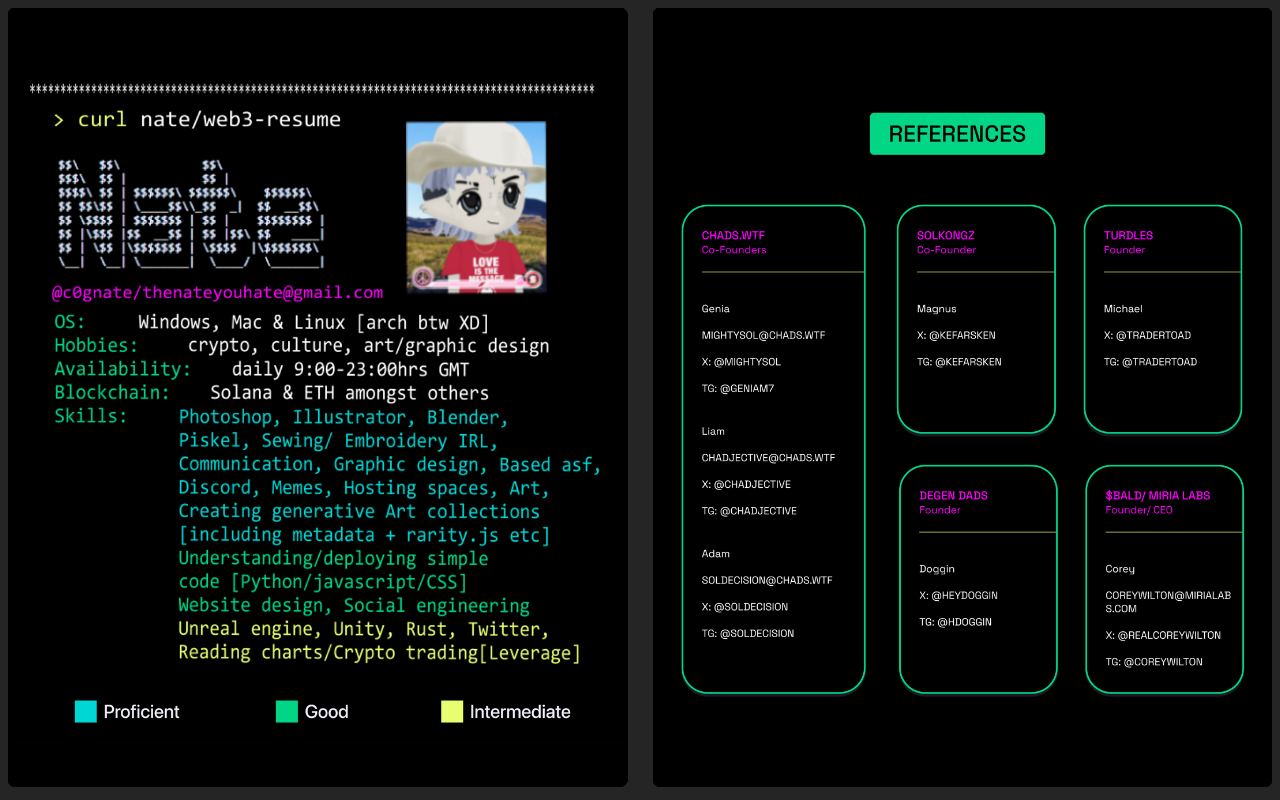
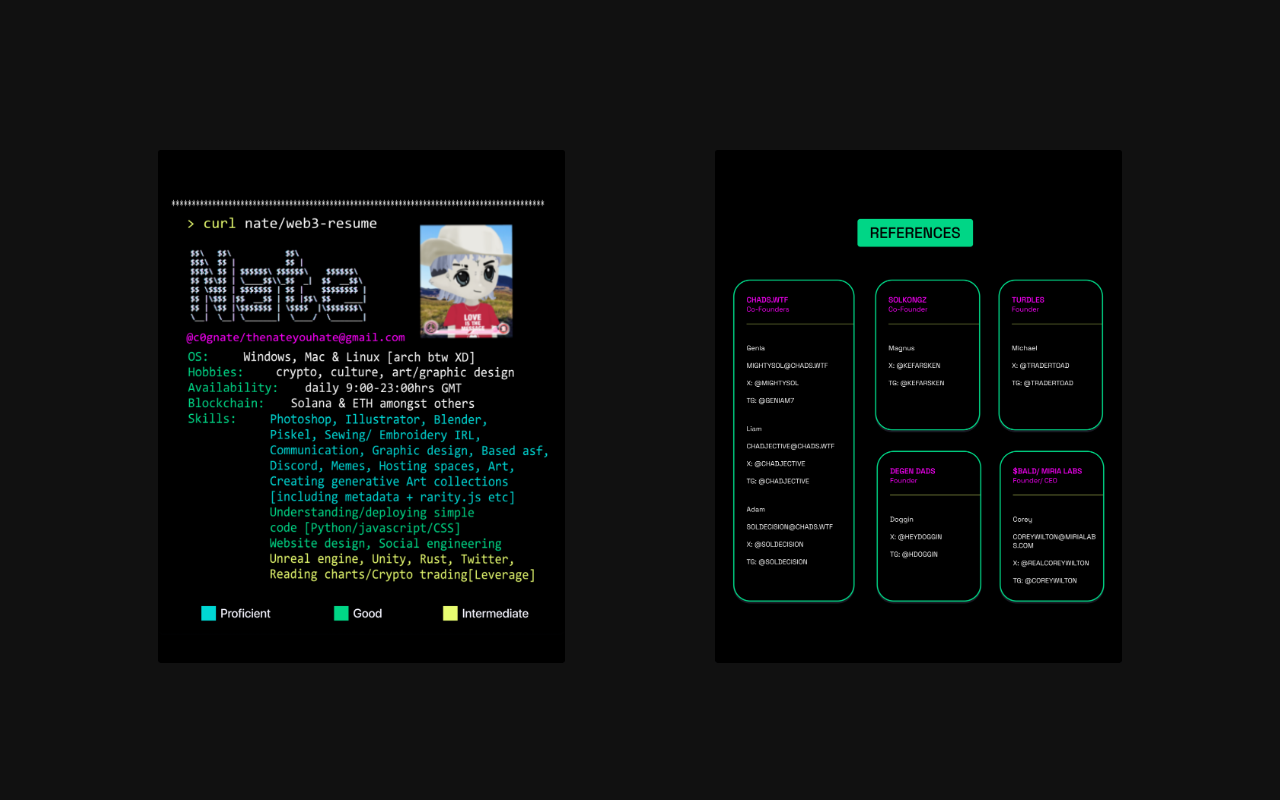
Before and after one commit to wtfnate/portfolio, a plain HTML site: page index.html in a window 1280 px wide. Shown: the top 800 px of the page. Drawn offline with Linux system fonts and the light colour scheme.

Commit message:
Update style.css

```diff
--- a/style.css
+++ b/style.css
@@ -1,8 +1,9 @@
 #grid {
   display: grid;
-  gap: 25px;
+  gap: 150px;
   grid-template: repeat(16, 1fr) / repeat(2, 1fr); /* 16 rows × 2 columns = 32 slots */
   grid-auto-flow: column;
+  margin: 150px;
 }
 
 #grid img {
@@ -12,5 +13,5 @@
 }
 
 body {
-  background-color: #252525;
+  background-color: #111111;
 }
```
